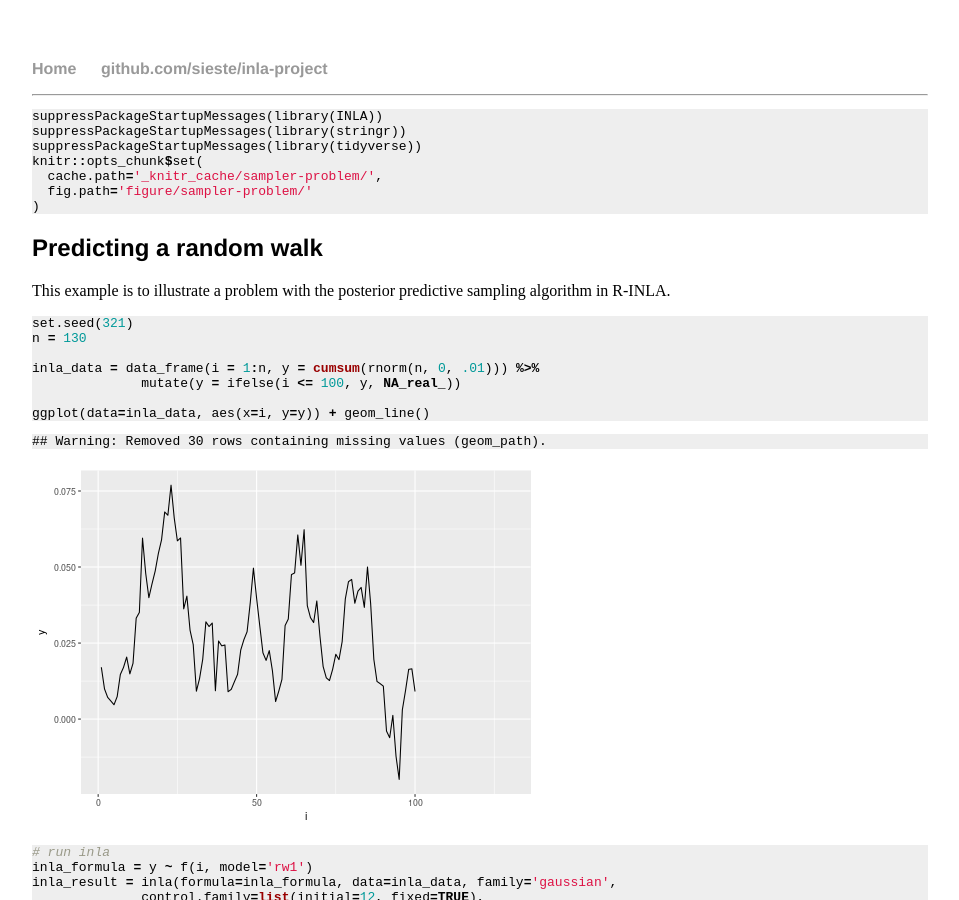
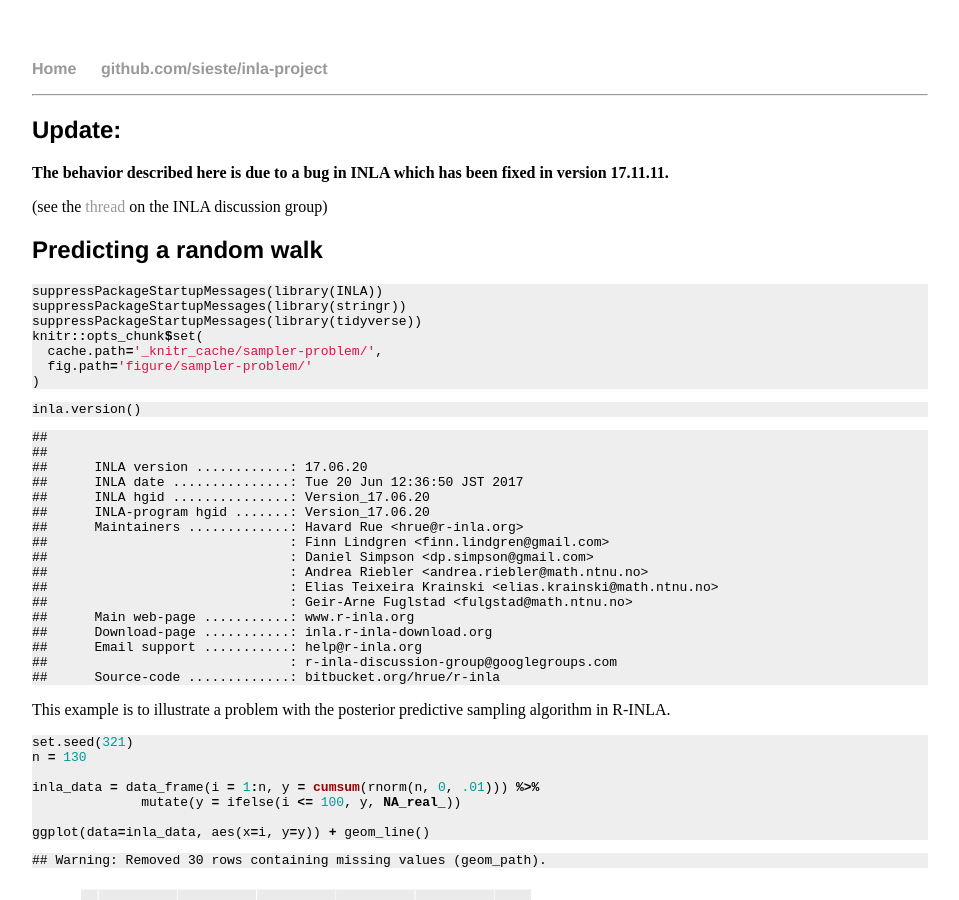
Before and after one commit to sieste/inla-project, a Jekyll site: the page built from sampler-problem.md, in a window 1280 px wide and 900 px high. Shown: the whole window, without its empty margins (160-1119 px from the left). Built offline with Jekyll 4.4.1, drawn with Linux system fonts in a browser that asks for light colours.

Commit message:
update, bugfix

````diff
--- a/sampler-problem.md
+++ b/sampler-problem.md
@@ -5,6 +5,16 @@ date: November 2017
 layout: default
 ---
 
+## Update:
+
+**The behavior described here is due to a bug in INLA which has been fixed in version 17.11.11.**
+
+(see the [thread](https://groups.google.com/forum/#!topic/r-inla-discussion-group/y7dAzbrXb6o) on the INLA discussion group)
+
+
+
+
+## Predicting a random walk
 
 
 
@@ -18,7 +28,35 @@ knitr::opts_chunk$set(
 )
 ```
 
-## Predicting a random walk
+
+```r
+inla.version()
+```
+
+```
+##
+##
+## 	INLA version ............: 17.06.20
+## 	INLA date ...............: Tue 20 Jun 12:36:50 JST 2017
+## 	INLA hgid ...............: Version_17.06.20
+## 	INLA-program hgid .......: Version_17.06.20
+## 	Maintainers .............: Havard Rue <hrue@r-inla.org>
+## 	                         : Finn Lindgren <finn.lindgren@gmail.com>
+## 	                         : Daniel Simpson <dp.simpson@gmail.com>
+## 	                         : Andrea Riebler <andrea.riebler@math.ntnu.no>
+## 	                         : Elias Teixeira Krainski <elias.krainski@math.ntnu.no>
+## 	                         : Geir-Arne Fuglstad <fulgstad@math.ntnu.no>
+## 	Main web-page ...........: www.r-inla.org
+## 	Download-page ...........: inla.r-inla-download.org
+## 	Email support ...........: help@r-inla.org
+## 	                         : r-inla-discussion-group@googlegroups.com
+## 	Source-code .............: bitbucket.org/hrue/r-inla
+```
+
+
+
+
+
 
 This example is to illustrate a problem with the posterior predictive sampling algorithm in R-INLA.
 
````
Also changed, not shown: sampler-problem.Rmd (+18 -1 lines), figure/sampler-problem/inla-rw1-1.png, figure/sampler-problem/inla-rw1-noseed-1.png.
